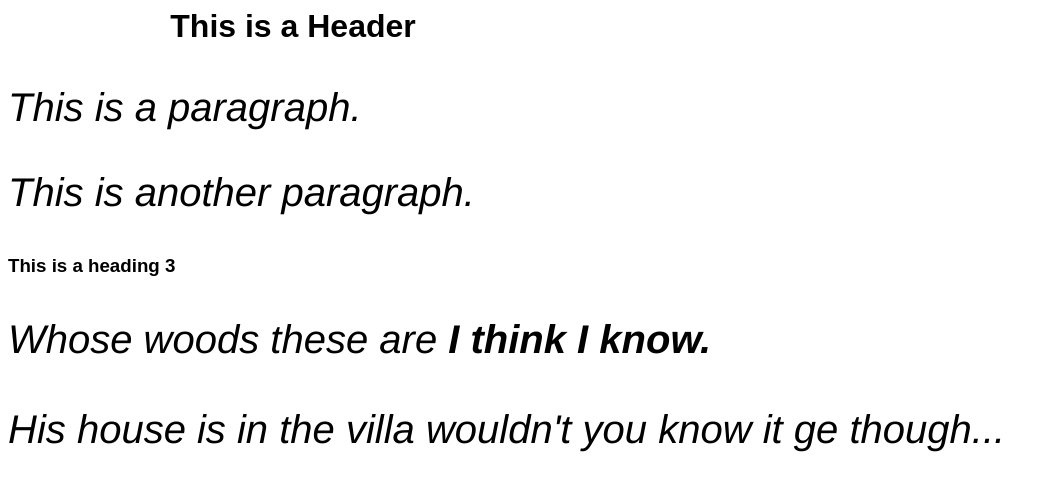
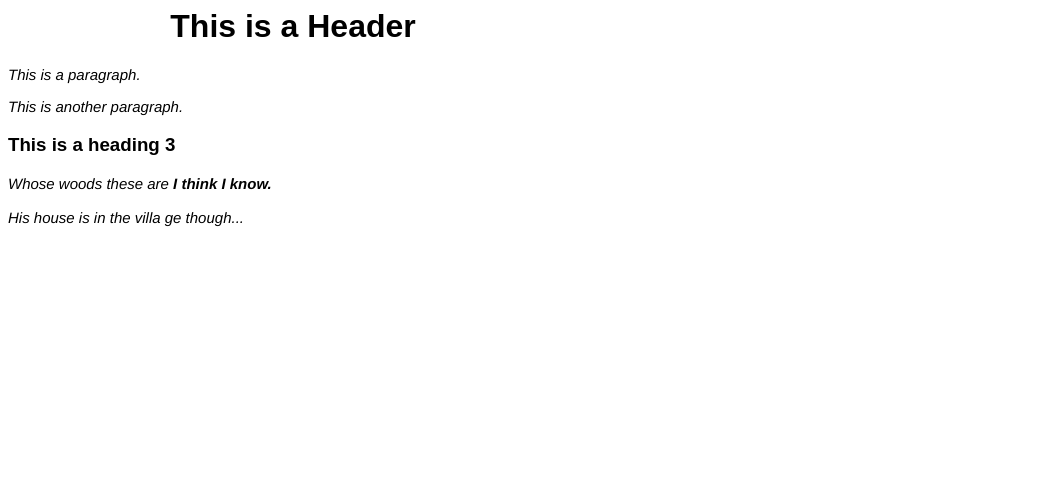
Before and after one commit to depintos/practice2, a plain HTML site: page index.html in a window 1280 px wide. Shown: the whole page, without its empty margins (0-1056 px from the left). Drawn offline with Linux system fonts and the light colour scheme.

Commit message:
Revert "New changes"
This reverts commit 9662d02136edf02274f97ef279d552f365908dfb.

```diff
--- a/index.html
+++ b/index.html
@@ -17,7 +17,7 @@
 		<p>This is a paragraph.</p>
 		<p>This is another paragraph.</p>
 		<h3> This is a heading 3 </h3>
-		<p> Whose woods these are <strong>I think I know.</strong> <br /><br />His house is in the villa wouldn't you know it <em>ge though...</em></p>
+		<p> Whose woods these are <strong>I think I know.</strong> <br /><br />His house is in the villa <em>ge though...</em></p>
 		</div>
 	</body>
 </html>
--- a/style.css
+++ b/style.css
@@ -1,10 +1,10 @@
 body {
-	font-family: arial;
+	font-family: Arial;
 }
 
 p {
 	font-family: Helvetica;
-	font-size:40px;
+	font-size: 15px;
 	font-style: italic;
 	margin-top: 60px
 	margin-bottom: 100px;
```
